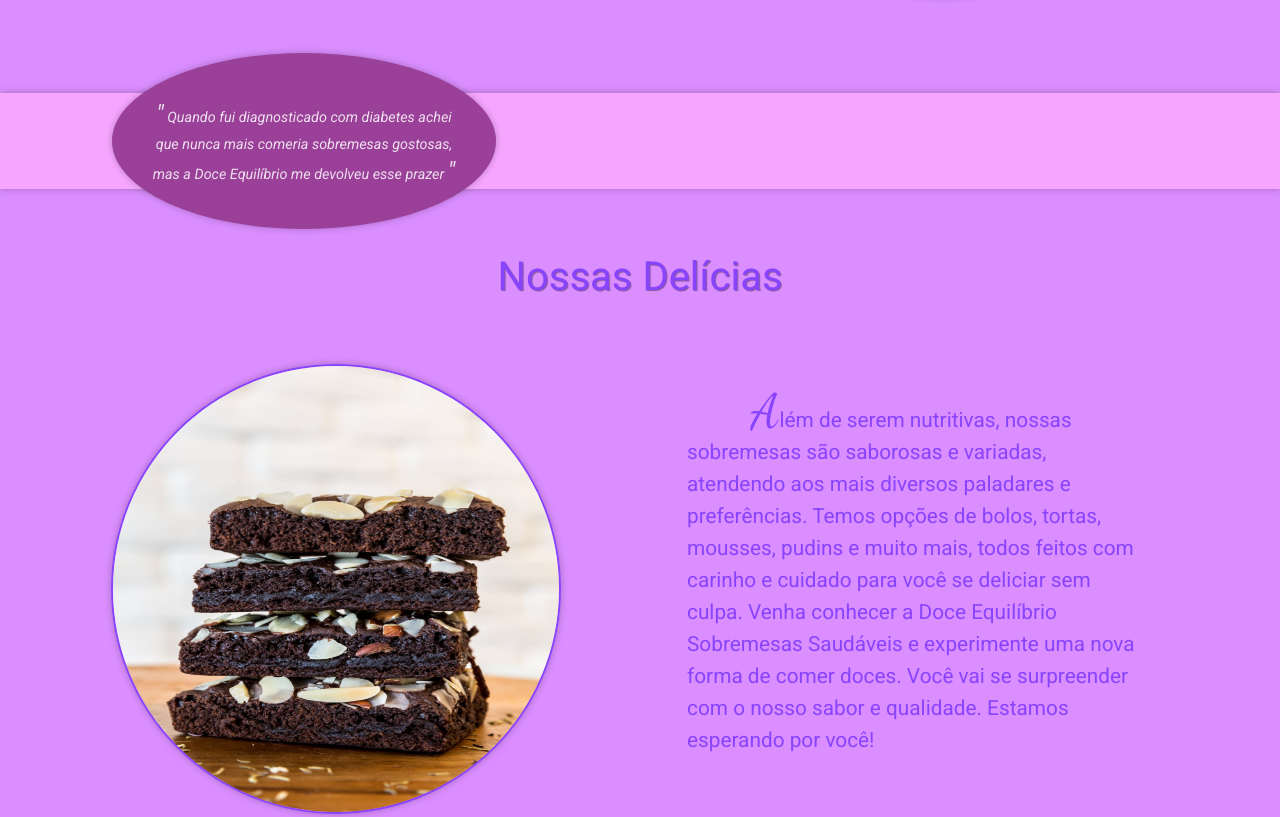
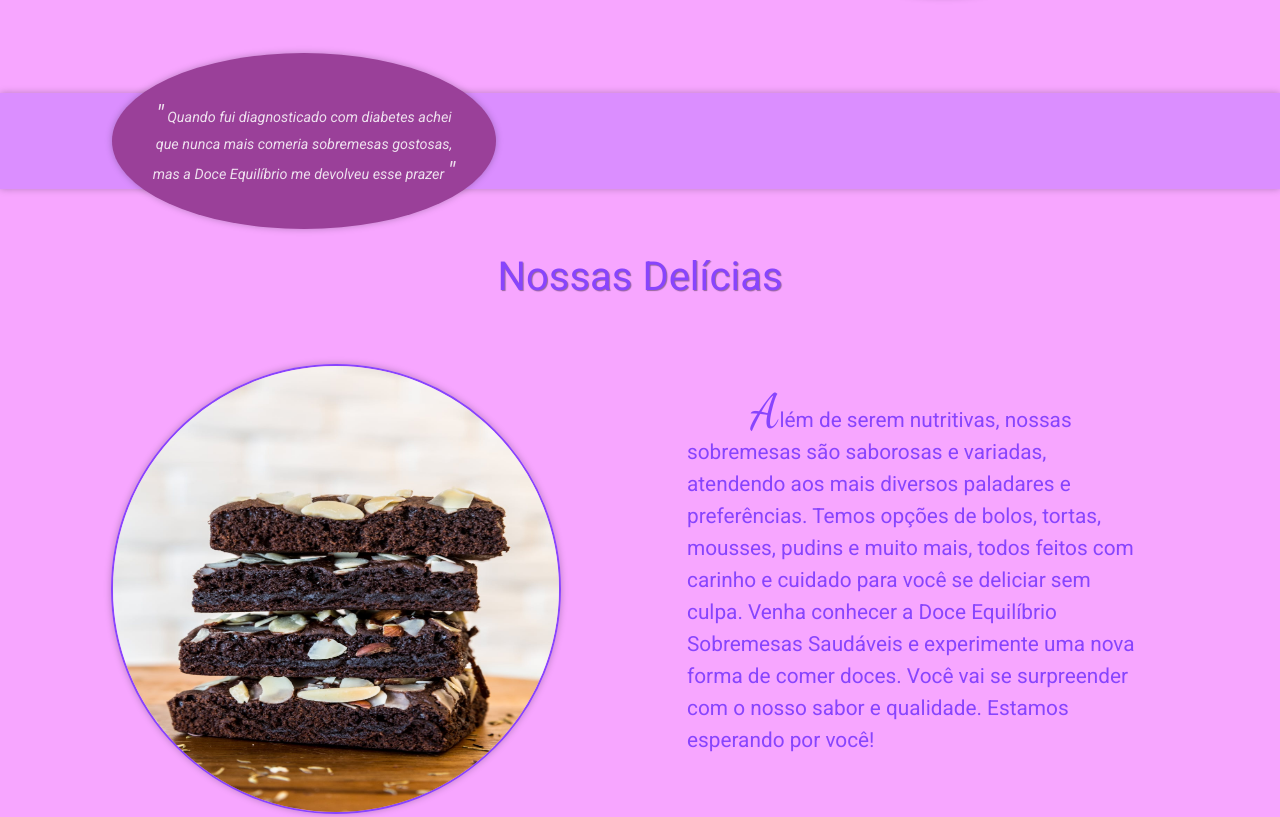
Before and after one commit to Luciano-Ruperti/doce-equilibrio, a plain HTML site: page index.html in a window 1280 px wide. Shown: the part 852-1669 px from the top of the page. Drawn offline with nearby package versions, Linux system fonts and the light colour scheme.

Commit message:
Update estilo.css

```diff
--- a/estilos/estilo.css
+++ b/estilos/estilo.css
@@ -6,9 +6,9 @@
 }
 
 :root {
-  --bg-color: #db8eff;
+  --bg-color: #f7a6ff;
   --second-bg-color: #a45dfe;
-  --third-bg-color: #f7a6ff;
+  --third-bg-color: #db8eff;
   --text-color: #8844fd;
   --main-color: #d30505;
   --other-color: #9a4099;
```
